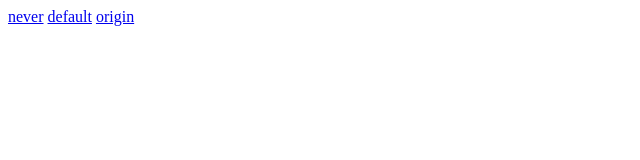
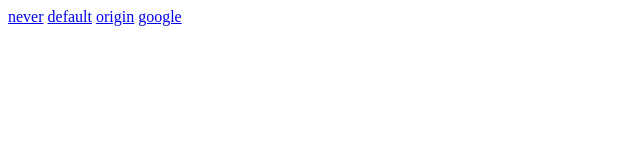
Before and after one commit to ptoomey3/meta-referrer-tests, a plain HTML site: page index.html in a window 1280 px wide. Shown: the full height of the page, 0-640 px from the left. Drawn offline with Linux system fonts and the light colour scheme.

Commit message:
Update index.html

```diff
--- a/index.html
+++ b/index.html
@@ -3,5 +3,6 @@
 <a href="never.html">never</a>
 <a href="default.html">default</a>
 <a href="origin.html">origin</a>
+<a href="////google.com/test">google</a>
 </body>
 </html>
```
